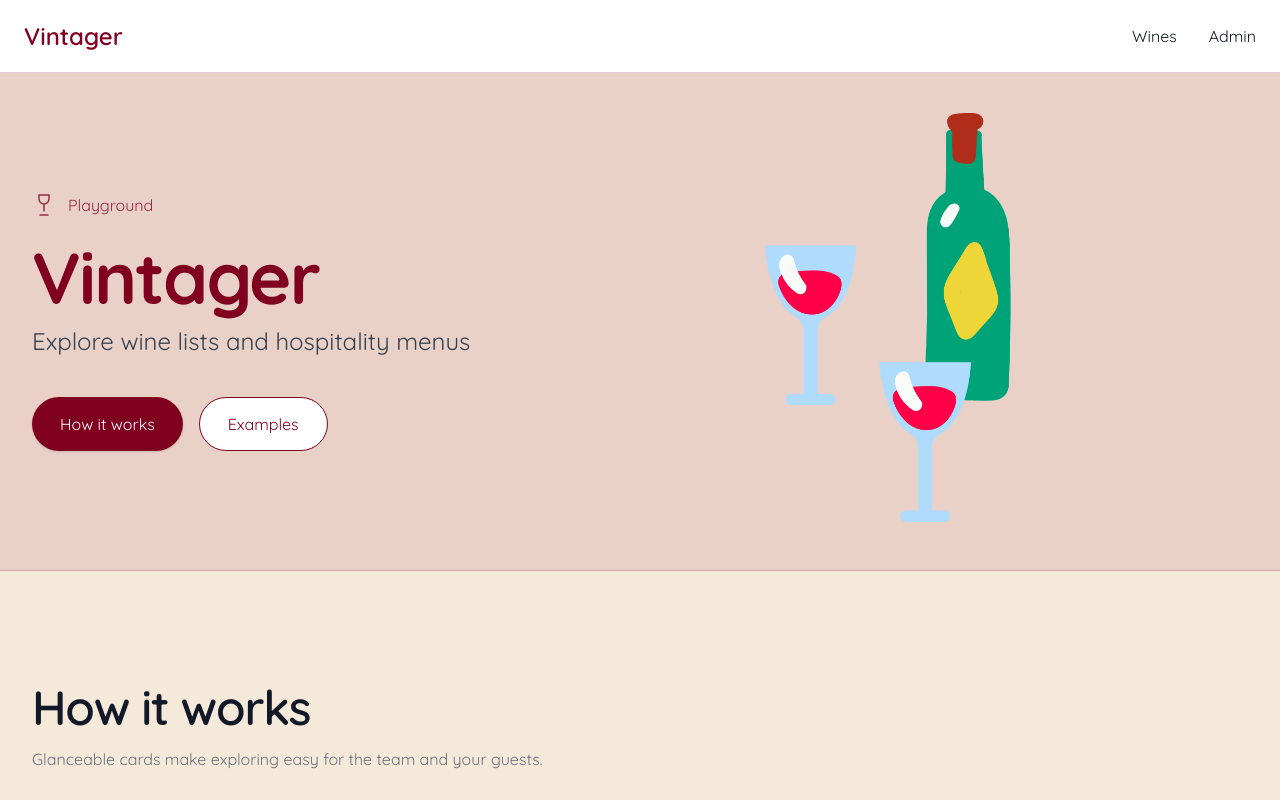
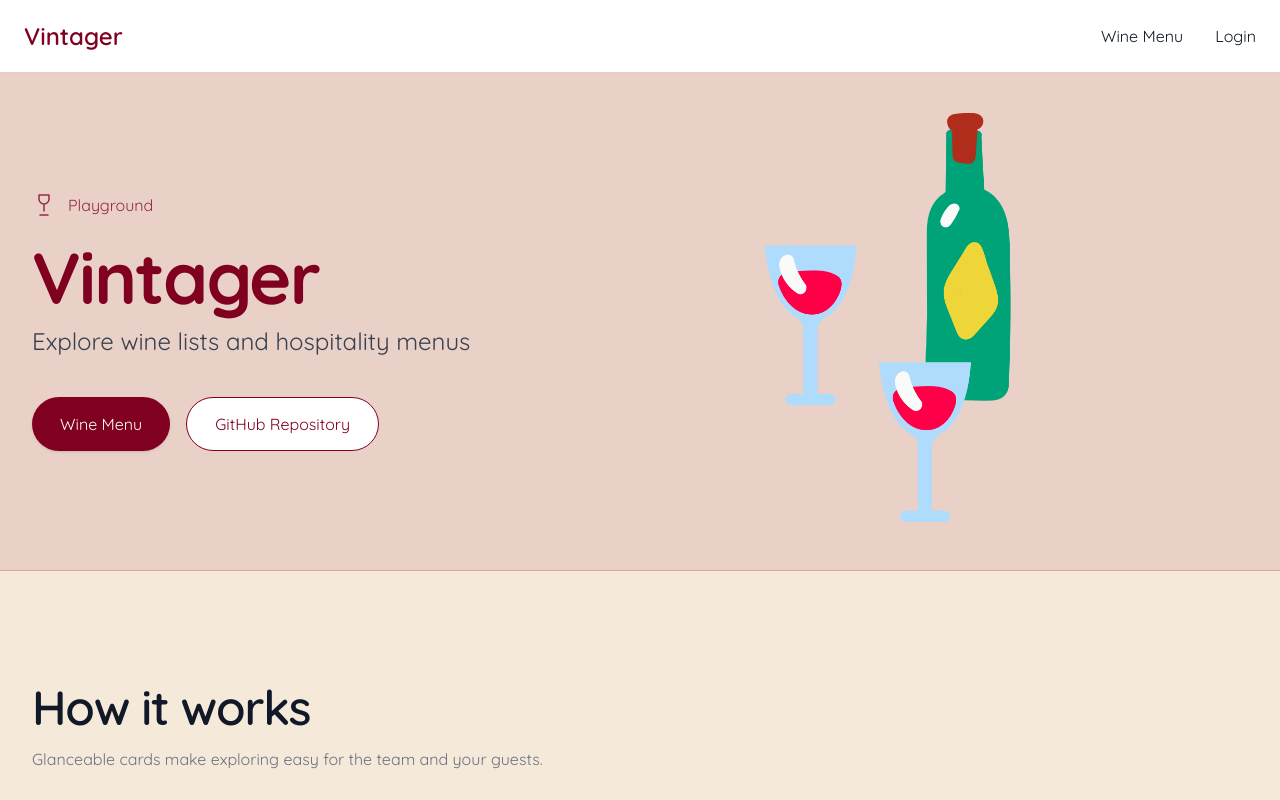
Before and after one commit to frank-895/vintager, a React (Vite) app in the folder app/: page / in a window 1280 px wide. Shown: the top 800 px of the page. Built offline with nearby package versions, Linux system fonts and the light colour scheme; no server answers.

Commit message:
refactor: Update navigation links and improve Home page button labels for clarity

```diff
--- a/app/src/components/Layout.tsx
+++ b/app/src/components/Layout.tsx
@@ -23,10 +23,10 @@ export default function Layout({ children }: PropsWithChildren) {
             </Link>
             <div className="flex items-center gap-8">
               <Link to="/wines" className="text-base font-medium text-[#111827] hover:text-[color:var(--brand-primary)] transition">
-                Wines
+                Wine Menu
               </Link>
               <a href="#admin" className="text-base font-medium text-[#111827] hover:text-[color:var(--brand-primary)] transition">
-                Admin
+                Login
               </a>
             </div>
           </div>
@@ -41,7 +41,7 @@ export default function Layout({ children }: PropsWithChildren) {
             <p className="text-base opacity-90">{BRAND.appName} — playground app</p>
             <a
               className="text-base underline-offset-4 hover:underline"
-              href="https://github.com/franksnelling/vintager"
+              href="https://github.com/frank-895/vintager"
               target="_blank"
               rel="noreferrer noopener"
             >
--- a/app/src/pages/Home.tsx
+++ b/app/src/pages/Home.tsx
@@ -62,16 +62,18 @@ export default function Home() {
               </p>
               <div className="mt-10 flex gap-4">
                 <a
-                  href="#how-it-works"
+                  href="/wines"
                   className="inline-flex items-center rounded-full bg-[color:var(--brand-primary)] px-7 py-3.5 text-white shadow-sm transition hover:opacity-95"
                 >
-                  How it works
+                  Wine Menu
                 </a>
                 <a
-                  href="#examples"
+                  href="https://github.com/frank-895/vintager"
                   className="inline-flex items-center rounded-full border border-[color:var(--brand-primary)] bg-white px-7 py-3.5 text-[color:var(--brand-primary)] transition hover:bg-[color:var(--brand-primary)] hover:text-white"
+                  target="_blank"
+                  rel="noreferrer noopener"
                 >
-                  Examples
+                  GitHub Repository
                 </a>
               </div>
             </div>
```
